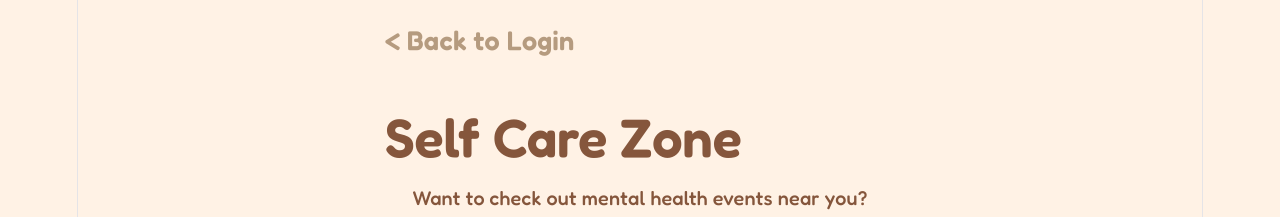
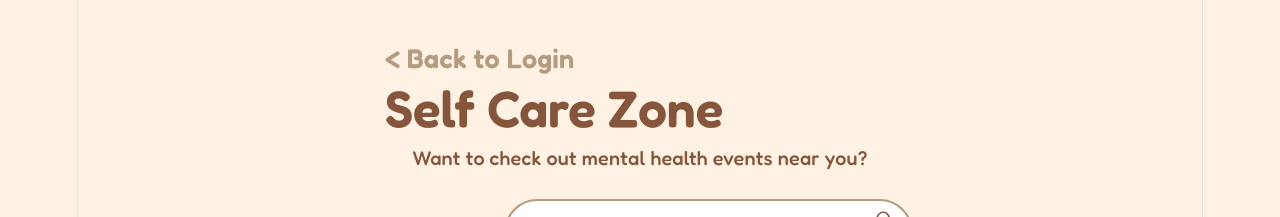
Before and after one commit to EmberCoder/projectuntangle, a React (Vite) app: page /selfcare in a window 1280 px wide. Shown: the top 217 px of the page. Built offline with nearby package versions, Linux system fonts and the light colour scheme; no server answers.

Commit message:
fixed layout and added profile to breathing exercises

```diff
--- a/src/App.jsx
+++ b/src/App.jsx
@@ -78,9 +78,10 @@ function Home() {
   return (
     <div>
       <div className="HomepageContent">
-        {isLoggedIn ? <ProfileButton /> : <BackButton />}
-
-        <h1 className="Welcome pageTitle">Welcome back {username}!</h1>
+        <div className="pageHeaderBar">
+          {isLoggedIn ? <ProfileButton /> : <BackButton />}
+          <h1 className="Welcome pageTitle">Welcome back {username}!</h1>
+        </div>
 
         {showGuestPopup && (
           <GuestPopup setShowGuestPopup={setShowGuestPopup} />
--- a/src/ProfileAndSettings.jsx
+++ b/src/ProfileAndSettings.jsx
@@ -190,8 +190,10 @@ const ProfileAndSettings = () => {
 
   return (
     <div className="profile-settings-page">
-      <h1 className="profile-settings-title pageTitle">Profile and Settings</h1>
-      <ProfileButton />
+      <div className="pageHeaderBar">
+        <ProfileButton />
+        <h1 className="profile-settings-title pageTitle">Profile and Settings</h1>
+      </div>
 
       <div className="profileContent">
         <div className="profileImageWrapper" onClick={() => setIsPaletteOpen((prev) => !prev)}>
--- a/src/breathingexercises.css
+++ b/src/breathingexercises.css
@@ -2,25 +2,43 @@
 .breathingPage {
   min-height: 100vh;
   box-sizing: border-box;
-  padding: 20px 20px 115px;
+  padding: 0 20px 115px;
   background-color: #fff2e5;
   color: #3a3a32;
   font-family: "Fredoka", sans-serif;
 }
 
+.breathingHeaderBar {
+  position: sticky;
+  top: 0;
+  z-index: 10;
+  display: flex;
+  flex-direction: column;
+  align-items: flex-start;
+  gap: 0.5rem;
+  padding: 1rem 1rem 0.5rem;
+  background: rgba(255, 242, 229, 0.96);
+  backdrop-filter: blur(4px);
+  border-bottom: none;
+}
 
-.breathingHeader {
-  display: flex;
-  justify-content: space-between;
-  align-items: center;
-  gap: 10px;
+.breathingHeaderBar .profile-menu-wrapper,
+.breathingHeaderBar .backButton {
+  align-self: flex-end;
+  margin-left: auto;
 }
 
 .breathingTitle {
   margin: 0;
   color: #995f7d;
-  font-size: clamp(1.15rem, 4.5vw, 1.7rem);
   font-weight: 600;
+}
+
+.breathingHeaderBar .pageTitle {
+  margin: 0;
+  text-align: left;
+  font-size: clamp(2.8rem, 4vw, 4rem);
+  line-height: 1.1;
 }
 
 .breathingHeaderButtons {
--- a/src/breathingexercises.jsx
+++ b/src/breathingexercises.jsx
@@ -1,6 +1,9 @@
 import { useEffect, useState } from 'react';
 import './breathingexercises.css';
+import BackButton from './components/Login/BackButton';
 import NavBar from './components/NavBar/NavBar';
+import ProfileButton from './components/ProfileButton.jsx';
+import { auth } from './firebase';
 
 const exercises = [
   {
@@ -34,6 +37,7 @@ const exercises = [
 ];
 
 function BreathingExercises() {
+  const [isLoggedIn, setIsLoggedIn] = useState(Boolean(auth.currentUser));
   const [exerciseIndex, setExerciseIndex] = useState(0);
   const [phaseIndex, setPhaseIndex] = useState(0);
   const [secondsLeft, setSecondsLeft] = useState(
@@ -41,6 +45,14 @@ function BreathingExercises() {
   );
   const [isRunning, setIsRunning] = useState(false);
   const [completedCycles, setCompletedCycles] = useState(0);
+
+  useEffect(() => {
+    const unsubscribe = auth.onAuthStateChanged((user) => {
+      setIsLoggedIn(Boolean(user));
+    });
+
+    return () => unsubscribe();
+  }, []);
 
   const exercise = exercises[exerciseIndex];
   const phase = exercise.phases[phaseIndex];
@@ -94,27 +106,9 @@ function BreathingExercises() {
 
   return (
     <div className="breathingPage">
-      {/* HEADER */}
-      <div className="breathingHeader">
-        <h1 className="breathingTitle">Breathing Exercises</h1>
-
-        <div className="breathingHeaderButtons">
-          <button
-            className="breathingHeaderButton"
-            aria-label="Settings"
-            onClick={() => alert('Settings coming soon!')}
-          >
-            ⚙
-          </button>
-
-          <button
-            className="breathingHeaderButton profileButton"
-            aria-label="Profile"
-            onClick={() => alert('Profile coming soon!')}
-          >
-            ♙
-          </button>
-        </div>
+      <div className="breathingHeaderBar">
+        {isLoggedIn ? <ProfileButton /> : <BackButton />}
+        <h1 className="breathingTitle pageTitle">Breathing Exercises</h1>
       </div>
 
       <main className="breathingContent">
--- a/src/components/Login/Login.css
+++ b/src/components/Login/Login.css
@@ -206,11 +206,16 @@ button {
     text-decoration: none;
 }
 
+.pageHeaderBar .backButton {
+    float: none;
+    margin: 0;
+}
+
 .backButton + h1,
 .backButton + .todoTitle,
 .backButton + .journalTitle,
 .backButton + .SelfCareHeader {
-    margin-top: 4.5rem;
+    margin-top: 0;
 }
 
 input {
--- a/src/components/ProfileButton.css
+++ b/src/components/ProfileButton.css
@@ -1,9 +1,20 @@
 .profile-menu-wrapper {
-  position: fixed;
-  top: 1rem;
-  right: 1rem;
+  position: relative;
   display: inline-block;
-  z-index: 1000;
+  z-index: 1;
+  margin-left: auto;
+}
+
+.pageHeaderBar .profile-menu-wrapper {
+  position: relative;
+  flex-shrink: 0;
+  display: inline-block;
+  width: auto;
+  margin-left: auto;
+}
+
+.profile-menu-wrapper .profile-button {
+  display: inline-flex;
 }
 
 .profile-menu-wrapper + h1,
@@ -12,7 +23,7 @@
 .profile-menu-wrapper + .todoTitle,
 .profile-menu-wrapper + .journalTitle,
 .profile-menu-wrapper + .profile-settings-title {
-  margin-top: 4rem;
+  margin-top: 0;
 }
 
 .profile-button {
@@ -48,6 +59,7 @@
   position: absolute;
   right: 0;
   top: calc(100% + 0.5rem);
+  left: auto;
   display: flex;
   flex-direction: column;
   gap: 0.5rem;
--- a/src/index.css
+++ b/src/index.css
@@ -83,11 +83,35 @@ h1 {
   }
 }
 
+.pageHeaderBar {
+  position: sticky;
+  top: 0;
+  z-index: 20;
+  display: flex;
+  flex-direction: column;
+  align-items: flex-start;
+  gap: 0.5rem;
+  padding: 1rem 1rem 0.5rem;
+  background: rgba(255, 242, 229, 0.96);
+  backdrop-filter: blur(4px);
+  border-bottom: none;
+}
+
+.pageHeaderBar .profile-menu-wrapper,
+.pageHeaderBar .backButton {
+  align-self: flex-end;
+  margin: 0;
+  margin-left: auto;
+  display: flex;
+  justify-content: flex-end;
+  width: 100%;
+}
+
 h1.pageTitle {
-  margin: 4.5rem 0 1rem 1rem;
+  margin: 0;
   text-align: left;
   font-family: 'Fredoka', sans-serif;
-  font-size: 3rem;
+  font-size: clamp(2.8rem, 4vw, 4rem);
   color: rgb(133, 86, 60);
   line-height: 1.1;
   font-weight: 600;
--- a/src/journal.jsx
+++ b/src/journal.jsx
@@ -175,9 +175,10 @@ function Journal() {
 
   return (
     <div className="journalPage">
-      {isLoggedIn ? <ProfileButton /> : <BackButton />}
-
-      <h1 className="journalTitle pageTitle">Journal</h1>
+      <div className="pageHeaderBar">
+        {isLoggedIn ? <ProfileButton /> : <BackButton />}
+        <h1 className="journalTitle pageTitle">Journal</h1>
+      </div>
 
       {!user && (
         <p style={{ textAlign: 'center', marginBottom: '1rem' }}>
--- a/src/selfcare.jsx
+++ b/src/selfcare.jsx
@@ -44,9 +44,10 @@ export default function SelfCare() {
 
   return (
     <div className="SelfCarePage">
-      {isLoggedIn ? <ProfileButton /> : <BackButton />}
-
-      <h1 className="SelfCareHeader pageTitle">Self Care Zone</h1>
+      <div className="pageHeaderBar">
+        {isLoggedIn ? <ProfileButton /> : <BackButton />}
+        <h1 className="SelfCareHeader pageTitle">Self Care Zone</h1>
+      </div>
       <p className="SelfCareSubheading">
         Want to check out mental health events near you?
       </p>
--- a/src/selfcareapp.css
+++ b/src/selfcareapp.css
@@ -50,10 +50,10 @@ h1 {
 }
 
 .SelfCareHeader {
-  font-size: 3rem;
+  font-size: clamp(2.8rem, 4vw, 4rem);
   color: rgb(133, 86, 60);
   margin-left: 0;
-  margin-top: 4.5rem;
+  margin-top: 0;
   margin-bottom: 0.5rem;
 }
 
--- a/src/todo.jsx
+++ b/src/todo.jsx
@@ -317,9 +317,10 @@ function Todo() {
 
   return (
     <div>
-      {isLoggedIn ? <ProfileButton /> : <BackButton />}
-
-      <h1 className="todoTitle pageTitle">To-Do List</h1>
+      <div className="pageHeaderBar">
+        {isLoggedIn ? <ProfileButton /> : <BackButton />}
+        <h1 className="todoTitle pageTitle">To-Do List</h1>
+      </div>
 
       {tasks.length === 0 ? (
         <div className="emptyState">
```
